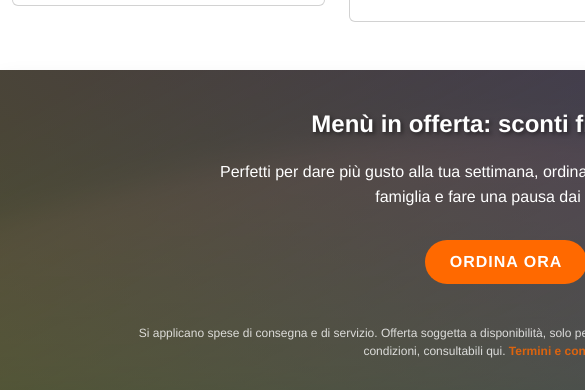
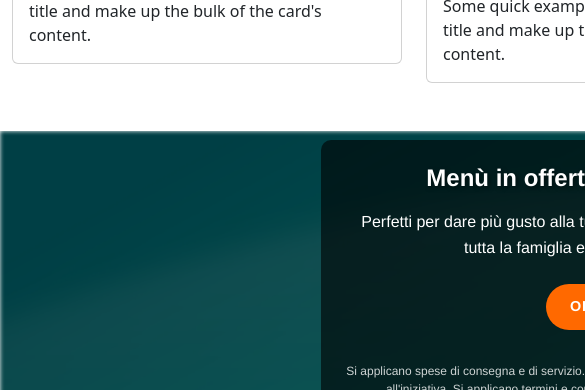
Before and after one commit to AndVig/deliveboo_frontend, a Vue app: page / in a window 390 px wide. Shown: the part 1178-1568 px from the top of the page, 585 px wide, since content can reach past the window. Built offline with nearby package versions, Linux system fonts and the light colour scheme; no server answers.

Commit message:
UPD aggiornato stile ad appMerchBlock

```diff
--- a/src/components/AppMerchBlock.vue
+++ b/src/components/AppMerchBlock.vue
@@ -40,17 +40,13 @@ export default {
 
 <style scoped>
 .merch-block {
-  background-image: linear-gradient(rgba(0, 0, 0, 0.5), rgba(0, 0, 0, 0.5)),
-    url(/img/sfondo.jpg);
-  background-size: cover;
-  background-position: center;
-  padding: 40px 20px;
-  font-family: "Helvetica Neue", Arial, sans-serif;
-  text-align: center;
-  color: #fff;
-  box-shadow: 0 10px 20px rgba(0, 0, 0, 0.1);
+  position: relative;
+  width: 100%;
+  min-height: 400px;
+  display: flex;
+  align-items: center;
+  justify-content: center;
   overflow: hidden;
-  position: relative;
 }
 
 .merch-block::before {
@@ -60,48 +56,51 @@ export default {
   left: 0;
   right: 0;
   bottom: 0;
-  background: linear-gradient(
-    45deg,
-    rgba(255, 105, 0, 0.3) 0%,
-    rgba(207, 0, 114, 0.3) 100%
-  );
-  z-index: 1;
+  background-image: linear-gradient(rgba(0, 0, 0, 0.5), rgba(0, 0, 0, 0.5)),
+    url(/img/sfondo.jpg);
+  background-size: cover;
+  background-position: center;
+  filter: blur(2px);
+  z-index: -1;
 }
 
 .merch-content {
-  position: relative;
-  z-index: 2;
+  background: rgba(0, 0, 0, 0.6);
+  padding: 2rem;
+  border-radius: 10px;
+  max-width: 90%;
+  width: 600px;
+  text-align: center;
+  color: #fff;
+  font-family: "Helvetica Neue", Arial, sans-serif;
 }
 
 .merch-title {
-  font-size: 32px;
+  font-size: clamp(1.5rem, 5vw, 2.5rem);
   font-weight: 700;
-  margin-bottom: 20px;
+  margin-bottom: 1rem;
   text-shadow: 2px 2px 4px rgba(0, 0, 0, 0.5);
 }
 
 .merch-description {
-  font-size: 18px;
+  font-size: clamp(1rem, 3vw, 1.125rem);
   line-height: 1.6;
-  margin-bottom: 30px;
-  max-width: 600px;
-  margin-left: auto;
-  margin-right: auto;
+  margin-bottom: 1.5rem;
 }
 
 .merch-cta {
   background-color: #ff6900;
   color: #fff;
   border: none;
-  padding: 12px 30px;
-  font-size: 18px;
+  padding: 0.75rem 1.5rem;
+  font-size: clamp(0.9rem, 2.5vw, 1.125rem);
   font-weight: 600;
   border-radius: 50px;
   cursor: pointer;
   transition: all 0.3s ease;
   text-transform: uppercase;
   letter-spacing: 1px;
-  margin-bottom: 20px;
+  margin-bottom: 1rem;
 }
 
 .merch-cta:hover {
@@ -111,10 +110,10 @@ export default {
 }
 
 .merch-terms {
-  font-size: 14px;
+  font-size: clamp(0.75rem, 2vw, 0.875rem);
   opacity: 0.8;
-  max-width: 80%;
-  margin: 20px auto 0;
+  max-width: 100%;
+  margin: 1rem auto 0;
 }
 
 .terms-link {
@@ -129,22 +128,13 @@ export default {
   text-decoration: underline;
 }
 
-@media (max-width: 768px) {
-  .merch-title {
-    font-size: 24px;
+@media (max-width: 480px) {
+  .merch-block {
+    min-height: 300px;
   }
 
-  .merch-description {
-    font-size: 16px;
-  }
-
-  .merch-cta {
-    font-size: 16px;
-    padding: 10px 25px;
-  }
-
-  .merch-terms {
-    font-size: 12px;
+  .merch-content {
+    padding: 1.5rem;
   }
 }
 </style>
```
